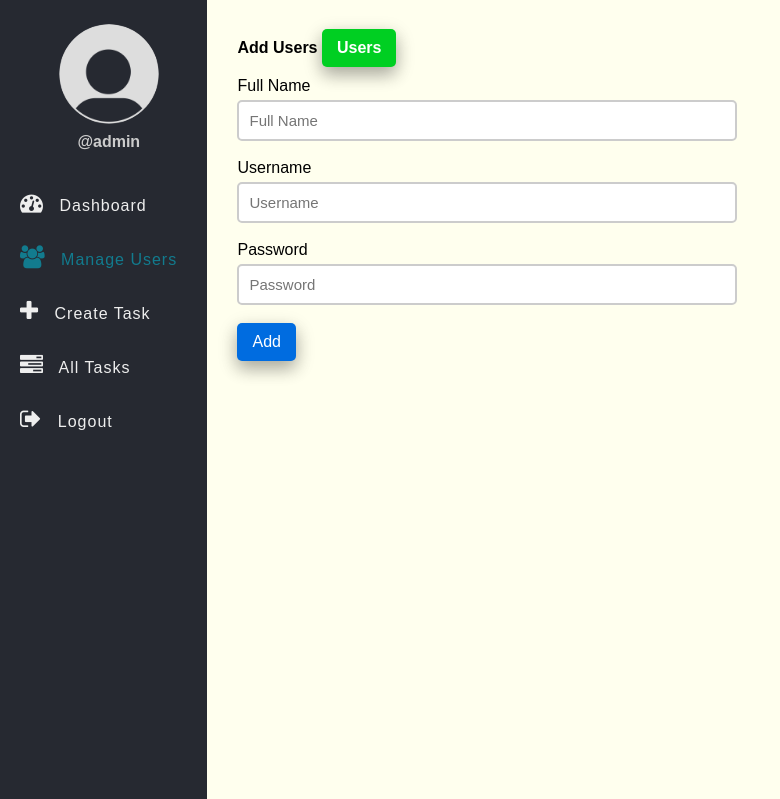
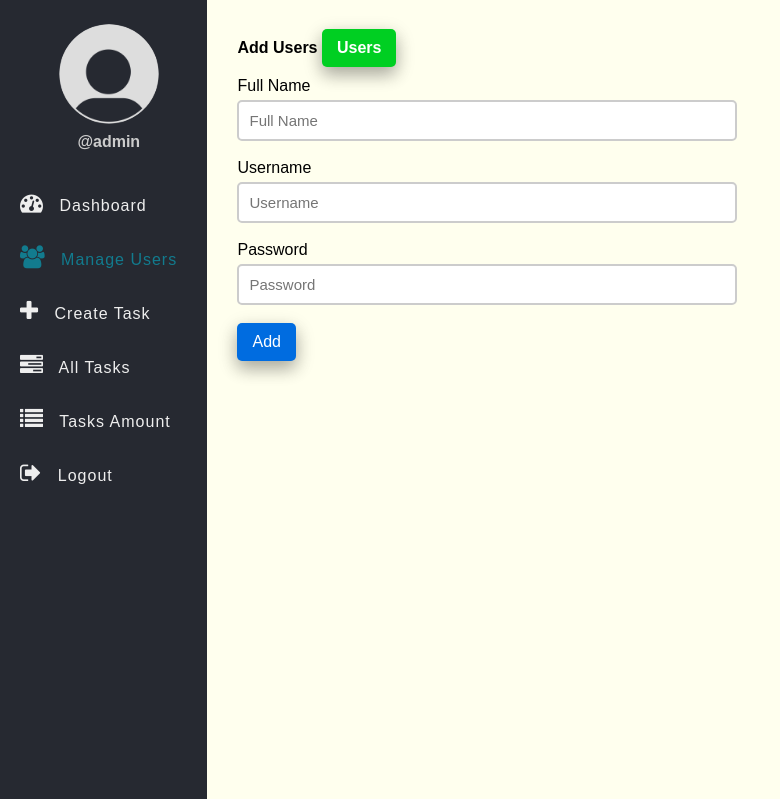
Before and after one commit to Maverick0276/Database-Enchancement-Project, a PHP site: page /add-user.php in a window 1280 px wide. Shown: the part 61-860 px from the top of the page, without its empty margins (0-780 px from the left). Run offline with PHP 8.4, Linux system fonts and the light colour scheme; a user stored in the database is signed in; data comes from the database, SQL or seed files in the repository; data that the repository does not hold is empty.

Commit message:
Update nav.php
Button sa side bar para sa Task Amount.

Changes around line 77 - 82.

```diff
--- a/Employee-Task-Management-System-using-PHP-and-MySQL-main/inc/nav.php
+++ b/Employee-Task-Management-System-using-PHP-and-MySQL-main/inc/nav.php
@@ -68,6 +68,24 @@
 						<span>All Tasks</span>
 					</a>
 				</li>
+
+
+
+
+
+
+             <li>
+				<a href="employee-tasks.php">
+					<i class="fa fa-list" aria-hidden="true"></i>
+					<span>Tasks Amount</span>
+				</a>
+			</li>
+
+
+
+
+
+
 				<li>
 					<a href="logout.php">
 						<i class="fa fa-sign-out" aria-hidden="true"></i>
```
